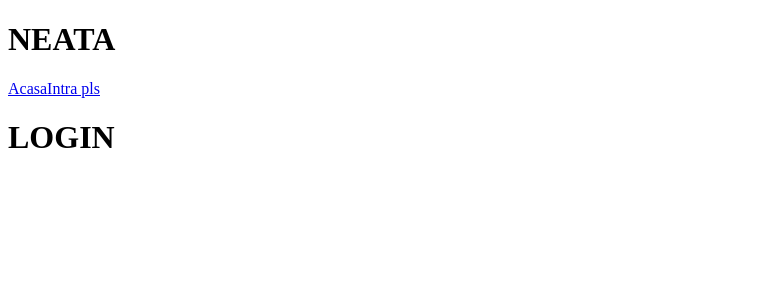
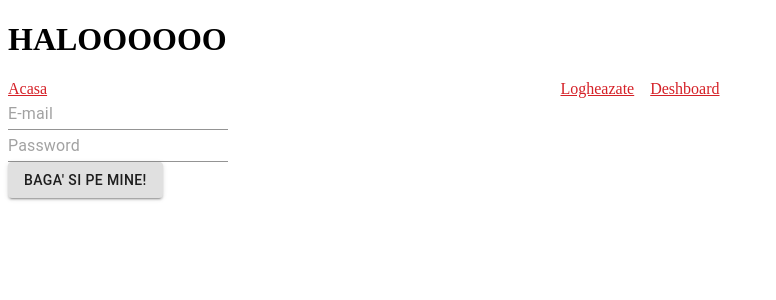
Before and after one commit to RadosavAntonio/retrospectiva-app, a React (Create React App) app: page /auth in a window 1280 px wide. Shown: the top 300 px of the page, without its empty margins (0-776 px from the left). Built offline with nearby package versions, Linux system fonts and the light colour scheme.

Commit message:
add some tings

```diff
--- a/package.json
+++ b/package.json
@@ -3,13 +3,16 @@
   "version": "0.1.0",
   "private": true,
   "dependencies": {
+    "@material-ui/core": "^4.11.3",
     "@reach/router": "^1.3.4",
     "@testing-library/jest-dom": "^5.11.9",
     "@testing-library/react": "^11.2.5",
     "@testing-library/user-event": "^12.7.1",
+    "firebase": "^8.2.9",
     "react": "^17.0.1",
     "react-dom": "^17.0.1",
     "react-scripts": "4.0.2",
+    "styled-components": "^5.2.1",
     "web-vitals": "^1.1.0"
   },
   "scripts": {
--- a/src/component/app/app.component.jsx
+++ b/src/component/app/app.component.jsx
@@ -3,15 +3,19 @@ import { Router } from "@reach/router";
 import { TopMenu } from "../top-menu";
 import { LogIn } from "../login";
 import { Welcome } from "../welcome";
+import { Dash } from "../dash";
+
+
 
 export const App = () => {
   return (
     <div>
-      <h1>NEATA</h1>
+      <h1>HALOOOOOO</h1>
       <TopMenu />
       <Router>
         <Welcome path="/" />
         <LogIn path="/auth" />
+        <Dash path="/dash" />
       </Router>
     </div>
   );
--- /dev/null
+++ b/src/component/dash/dash.component.jsx
@@ -0,0 +1,86 @@
+import { Button } from "@material-ui/core";
+import React, { useEffect, useState } from "react";
+import { db } from "../../config/firebase";
+
+export const Dash = () => {
+  const [list, setList] = useState([]);
+  // vreau sa chem ceva o singura data
+  useEffect(() => {
+    // si asa facem ceva o singura data
+    db.collection("porculeti").onSnapshot((snapshot) => {
+      setList(
+        snapshot.docs.map((abcd) => ({
+          id: abcd.id,
+          ...abcd.data(),
+        }))
+      );
+      // console.log(snapshot.size)
+    });
+  }, []);
+
+  const bagaTare = () => {
+    // vrem sa adaugam ceva intr-o baza de date smecheroasa
+    db.collection("porculeti").add({
+      name: "Super eroii",
+      age: 912234,
+      qualities: [
+        "nice",
+        "smart",
+        "funny",
+        "razatoare",
+        "unicorn trainer",
+        "smiley",
+        "brando",
+        "happy",
+        "cool",
+        "bright",
+        "water",
+        "catel",
+        "latrat",
+        "ham-ham",
+        "miau miau",
+        "bunny",
+      ]
+        .sort(() => Math.random() - 0.5)
+        .slice(0, Math.round(Math.random() * 7)),
+    });
+  };
+
+  const deleteItem = (id) => {
+    console.log(`Sterge-l pe ala cu id: ${id}`);
+    db.collection("porculeti").doc(id).delete();
+  };
+
+  return (
+    <div>
+      <h1>Porculetii lui Gigi</h1>
+      <Button variant="contained" color="secondary" onClick={bagaTare}>
+        Add something to the db
+      </Button>
+
+      <div>
+        <ul>
+          {list.map(({ age, name, qualities, id, test }) => {
+            return (
+              <li key={name}>
+                <div>{age}</div>
+                <div>{name}</div>
+                <div>
+                  <div>
+                    {qualities.map((quality) => (
+                      <span style={{ color: "green" }}>{quality} </span>
+                    ))}
+                  </div>
+                  <Button onClick={() => deleteItem(id)}
+                    variant="contained"
+                    color='primary'
+                  >&times;</Button>
+                </div>
+              </li>
+            );
+          })}
+        </ul>
+      </div>
+    </div>
+  );
+};
--- /dev/null
+++ b/src/component/dash/index.js
@@ -0,0 +1 @@
+export { Dash } from "./dash.component";
--- a/src/component/login/login.component.jsx
+++ b/src/component/login/login.component.jsx
@@ -1,9 +1,31 @@
 import React from "react";
+import {TextField, Button} from "@material-ui/core"
 
 export const LogIn = () => {
   return (
     <div>
-      <h1>LOGIN</h1>
+      <div>
+        <TextField
+          placeholder="E-mail"
+        />
+      </div>
+
+      <div>
+        <TextField
+          placeholder="Password"
+          type="password"
+        />
+      </div>
+
+      <div>
+        <Button
+          type="submit"
+          variant="contained"
+          color="secundary"
+        >
+          Baga' si pe mine!
+        </Button>
+      </div>
     </div>
   );
 };
--- a/src/component/top-menu/top-menu.component.jsx
+++ b/src/component/top-menu/top-menu.component.jsx
@@ -1,11 +1,13 @@
-import { Link } from "@reach/router";
+
 import React from "react";
+import * as MS from "./top-menu.style"
 
 export const TopMenu = () => {
   return (
-    <nav>
-      <Link to="/">Acasa</Link>
-      <Link to="/auth">Intra pls</Link>
-    </nav>
+    <MS.Nav>
+      <MS.Linkulet to="/">Acasa</MS.Linkulet>
+      <MS.Linkulet to="/auth">Logheazate</MS.Linkulet>
+      <MS.Linkulet to="/dash">Deshboard</MS.Linkulet>
+    </MS.Nav>
   );
 };
--- a/src/component/top-menu/top-menu.style.js
+++ b/src/component/top-menu/top-menu.style.js
@@ -0,0 +1,13 @@
+import styled from 'styled-components'
+import { Link } from '@reach/router'
+
+
+export const Linkulet = styled(Link)`
+  color: #d52027;
+`
+
+export const Nav = styled.nav`
+  display: grid;
+  grid-gap: 1rem;
+  grid-template-columns: 1fr auto auto 1fr ;
+`
--- a/src/config/firebase.js
+++ b/src/config/firebase.js
@@ -25,16 +25,3 @@ export const db = firebase.firestore()
 export const ts = firebase.firestore.FieldValue.serverTimestamp();
 export const auth = firebase.auth();
 export const GitHubProvider = new firebase.auth.GithubAuthProvider()
-// export const emailAndPassProvider = new firebase.auth.Auth.signInWithEmailAndPassword
-© 2021 GitHub, Inc.
-Terms
-Privacy
-Security
-Status
-Docs
-Contact GitHub
-Pricing
-API
-Training
-Blog
-About
```
Also changed, not shown: src/component/dash/dash.style.js (added), 1 other file (tests, documents, lock files or other folders).
